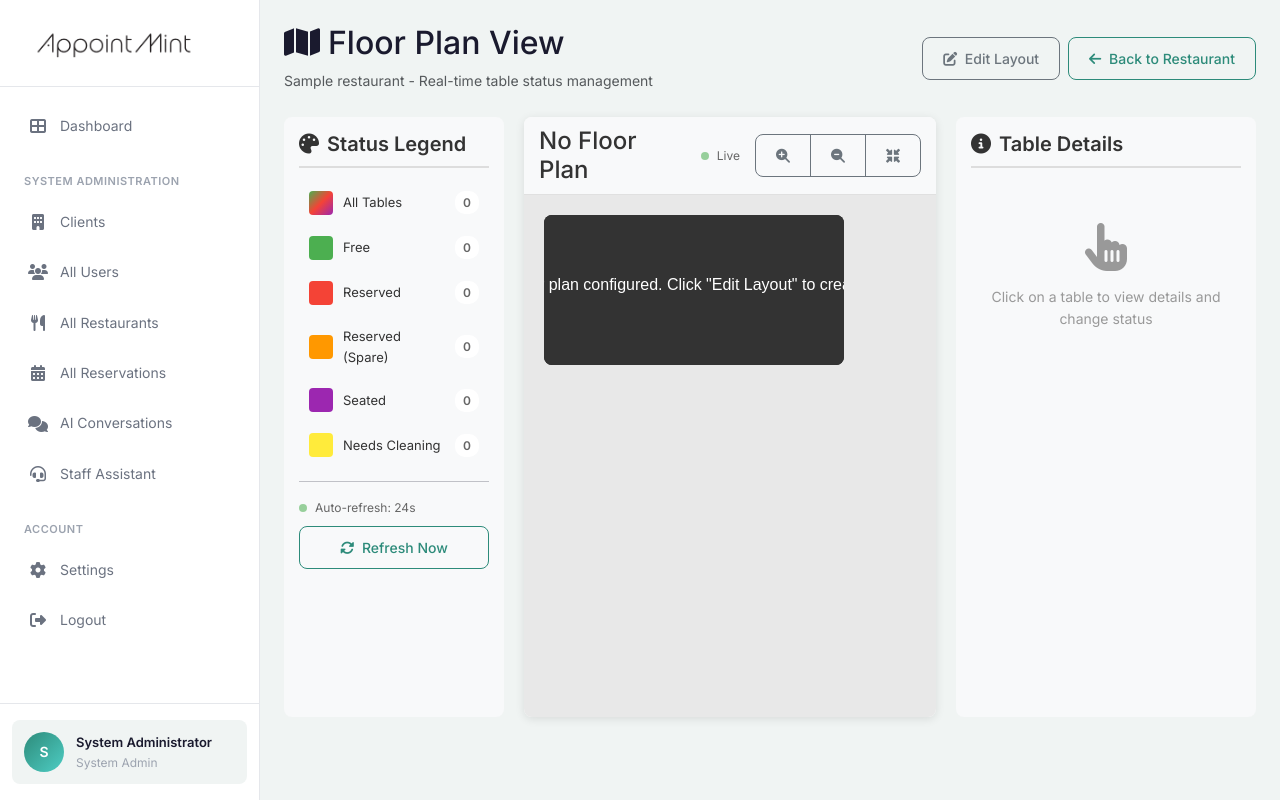
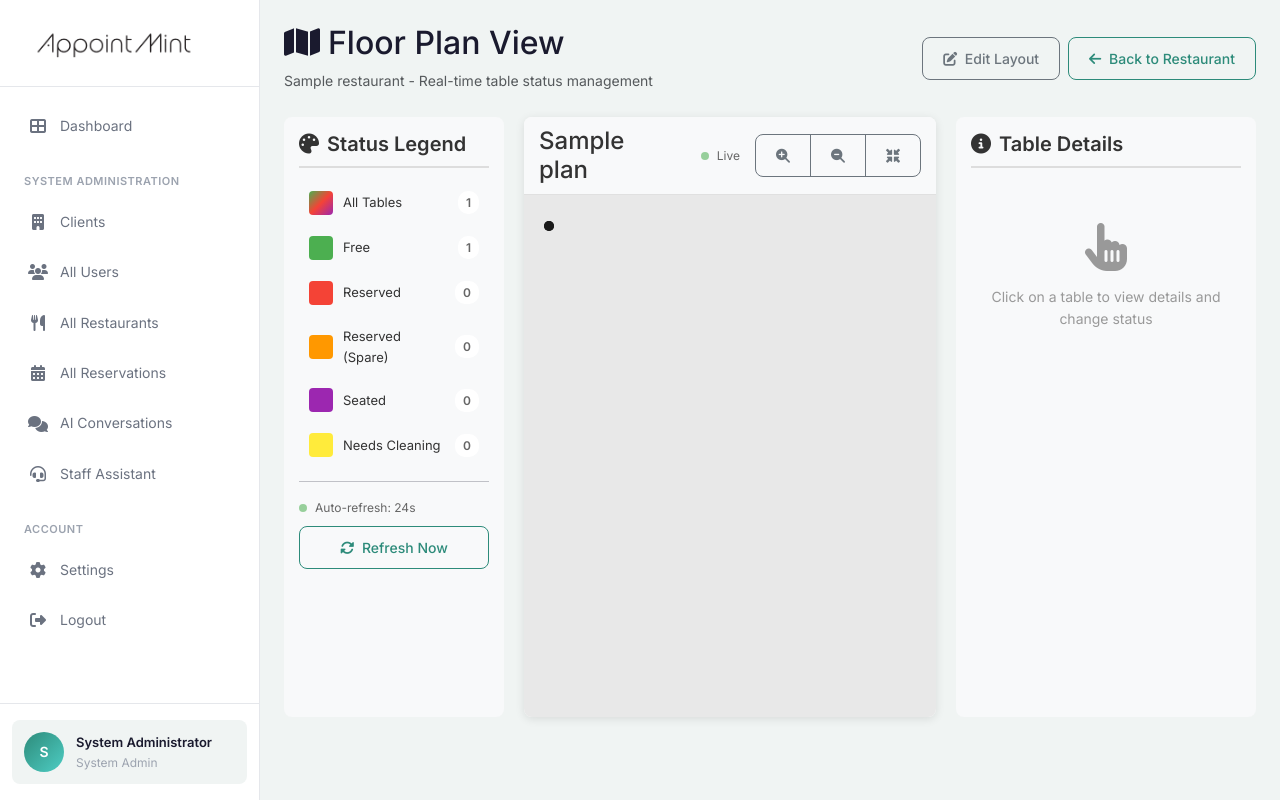
Before and after one commit to janattavoccado/appointmint-saas, a Flask app: page /admin/restaurants/1/floor-plan/view in a window 1280 px wide. Run offline with Flask 3, Linux system fonts and the light colour scheme; a user stored in the database is signed in; tables that the repository leaves empty hold one stand-in row (values such as "Sample post"); data that the repository does not hold is empty; some libraries are stand-ins or nearby versions.

Commit message:
Fix floor plan view endpoint v3

```diff
--- a/app/templates/admin/floor_plan_view.html
+++ b/app/templates/admin/floor_plan_view.html
@@ -621,7 +621,7 @@
     // Load floor plan data
     async function loadFloorPlan() {
         try {
-            const response = await fetch(`/admin/restaurants/${restaurantId}/floor-plan/load`);
+            const response = await fetch(`/admin/restaurants/${restaurantId}/floor-plan/data`);
             const data = await response.json();
 
             if (data.success && data.floor_plan) {
```
